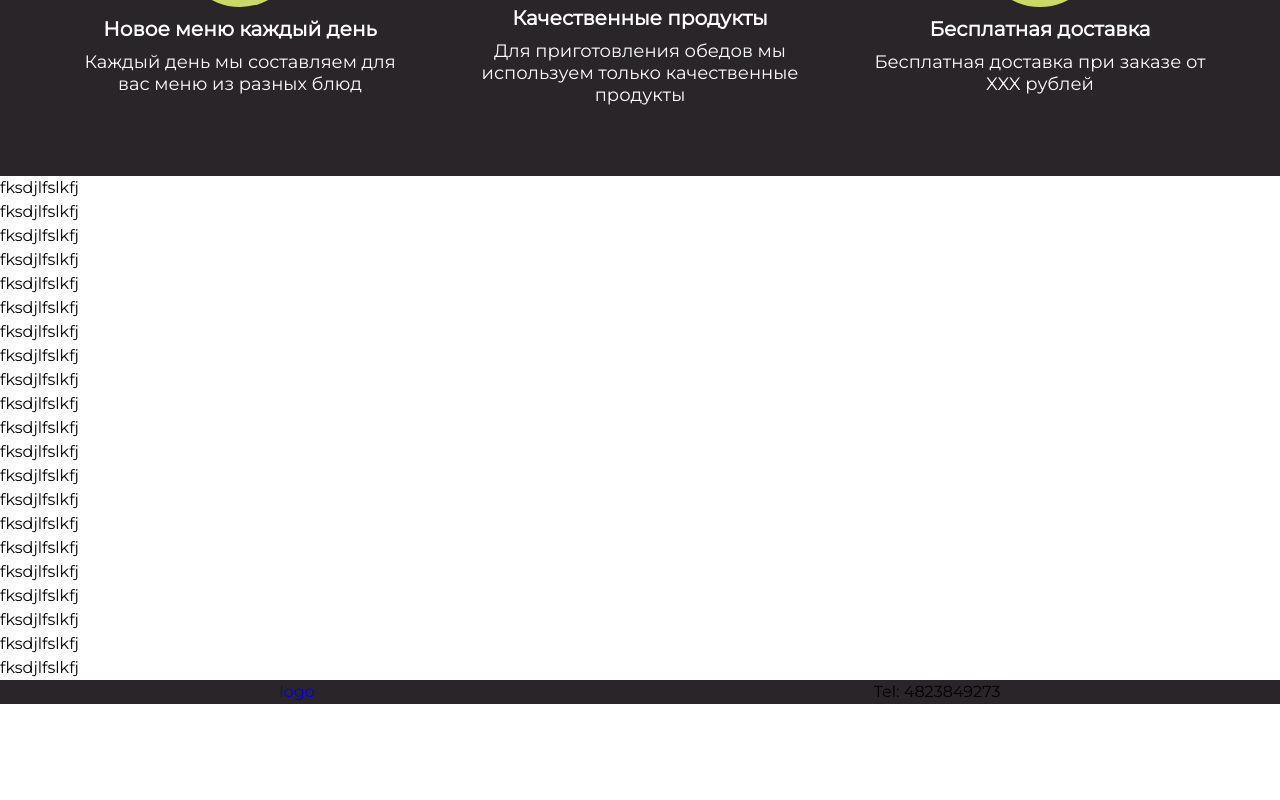
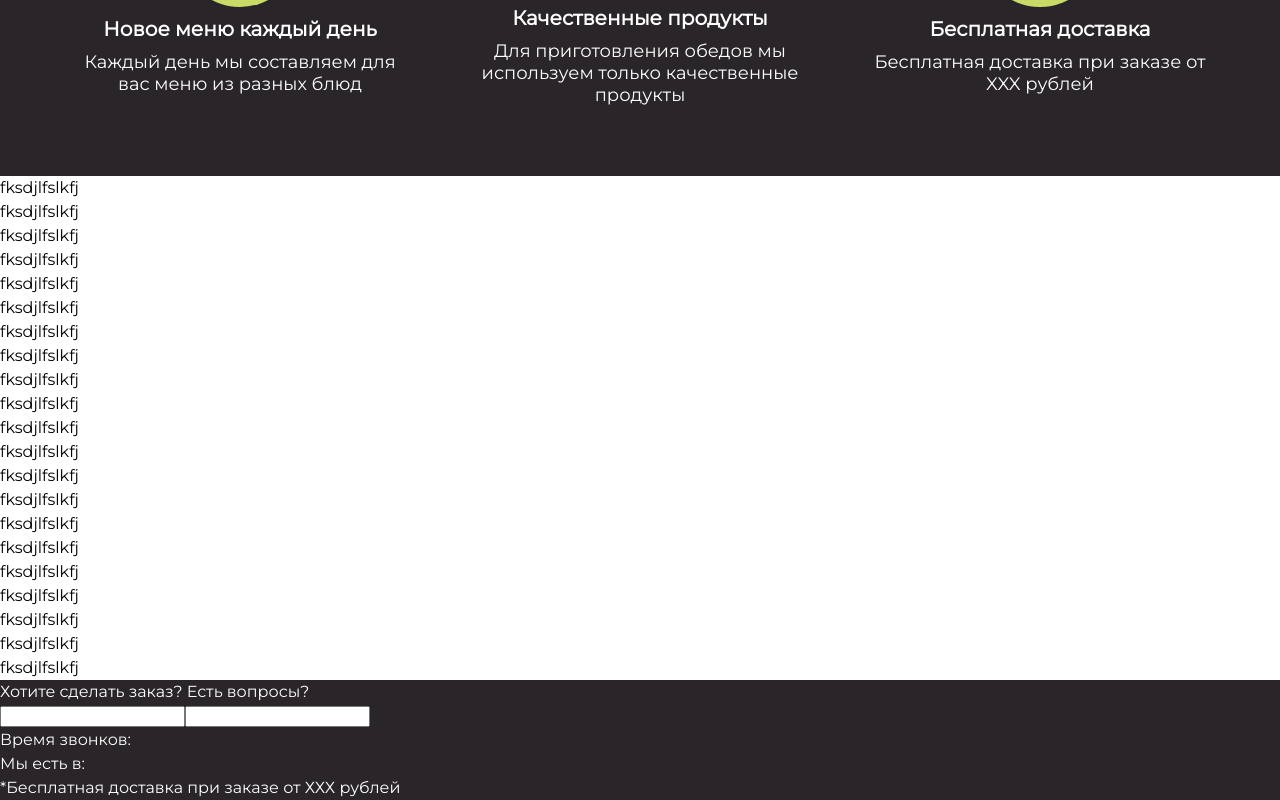
Before and after one commit to exwizar/websiteForDelivery, a React (Create React App) app: page / in a window 1280 px wide. Shown: the part 1097-1897 px from the top of the page. Before the commit the page ends 1801 px from the top, so only its background shows below. Built offline with nearby package versions, Linux system fonts and the light colour scheme.

Commit message:
created UI button

```diff
--- a/src/App.js
+++ b/src/App.js
@@ -93,10 +93,37 @@ function App() {
 			</div>
 
 			<div className="footer">
-				<a href='#' className="menu-logo">
-					logo
-				</a>
-				<div>Tel: 4823849273</div>
+				<h2>Хотите сделать заказ? Есть вопросы?</h2>
+				<div className="footer-content">
+					<div className="content-input">
+
+						<label htmlFor="">
+							<input type="text" />
+						</label>
+
+						<label htmlFor="">
+							<input type="text" />
+						</label>
+					</div>
+
+					<div className="footer-contact">
+						<div className="contact-numbers">
+							<div>Время звонков:</div>
+						</div>
+
+						<div className="contact-social">
+							<p>Мы есть в:</p>
+						</div>
+					</div>
+
+					<div className="footer-info">
+						<div className="footer-logo">
+							<a href="" className="info-logo"></a>
+						</div>
+						<p>*Бесплатная доставка при заказе от ХХХ рублей</p>
+					</div>
+				</div>
+
 			</div>
 		</div>
 	);
--- a/src/App.scss
+++ b/src/App.scss
@@ -175,9 +175,8 @@ a{text-decoration: none;}
 
 
   .footer {
-    display: flex;
-    justify-content: space-around;
+    color: white;
     background-color:#2A2529;
-    align-items: center;
+
   }
 }
```
Also changed, not shown: src/components/UI/button/order.js (added), src/components/UI/button/order.scss (added).
